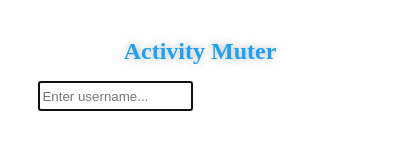
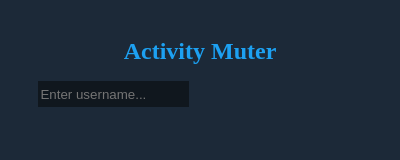
Before and after one commit to outime/tweetdeck-activity-muter, a browser extension: page src/popup.html in a window 400 px wide. Drawn offline with Linux system fonts and the light colour scheme.

Commit message:
Update styling to make it blend in

```diff
--- a/src/styles/style.css
+++ b/src/styles/style.css
@@ -1,19 +1,26 @@
 body {
     display: none;
     margin: 2.4em;
+    background-color: #1c2938;
 }
 
 h1 {
     text-align: center;
     font-size: 1.5em;
     color: #1da1f2;
-    text-shadow: 0 0 9px rgb(0 0 0 / 30%);
 }
 
 input[type="text"]
 {
     width: 11em;
     height: 1.8em;
+    background-color: #10171e;
+    border: none;
+    color: #fff;
+}
+
+input:focus{
+    outline: #1a85c7;
 }
 
 ul {
@@ -22,7 +29,8 @@ ul {
 }
 
 li {
-    font-size: 1.1em;
+    font-size: 1em;
+    color: #8899a6;
 }
 
 li:before {
```
